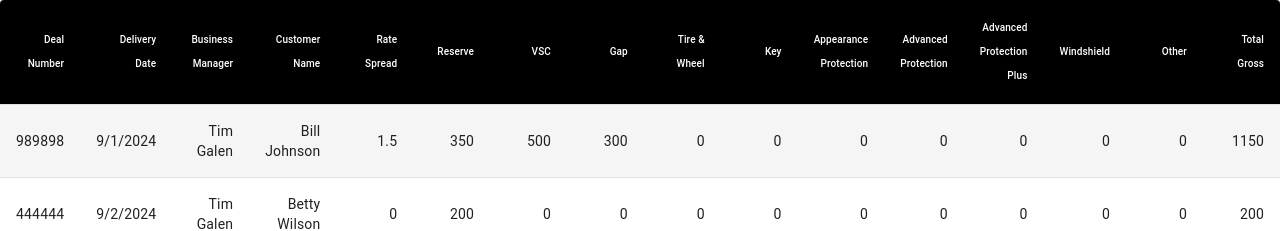
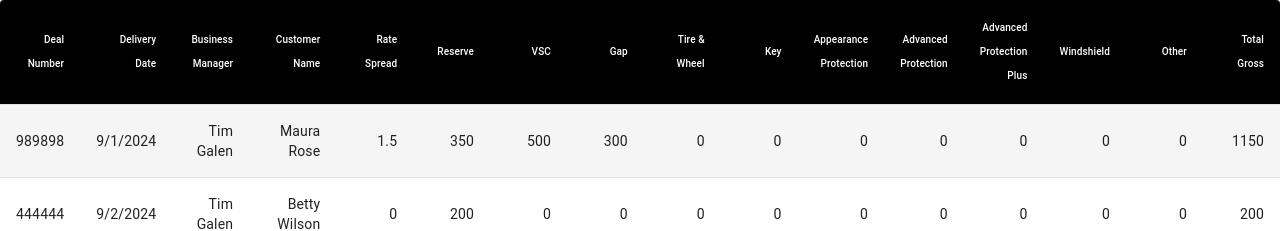
Before and after one commit to tgalen/deal-log, a React (Create React App) app: page / in a window 1280 px wide. Shown: the top 231 px of the page. Built offline with nearby package versions, Linux system fonts and the light colour scheme.

Commit message:
change customerName in mock data

```diff
--- a/src/App.js
+++ b/src/App.js
@@ -33,7 +33,7 @@ function App() {
       dealNumber: 989898,
       deliveryDate: "9/1/2024",
       businessManager: "Tim Galen",
-      customerName: "Bill Johnson",
+      customerName: "Maura Rose",
       rateSpread: 1.5,
       reserve: 350,
       vsc: 500,
```
